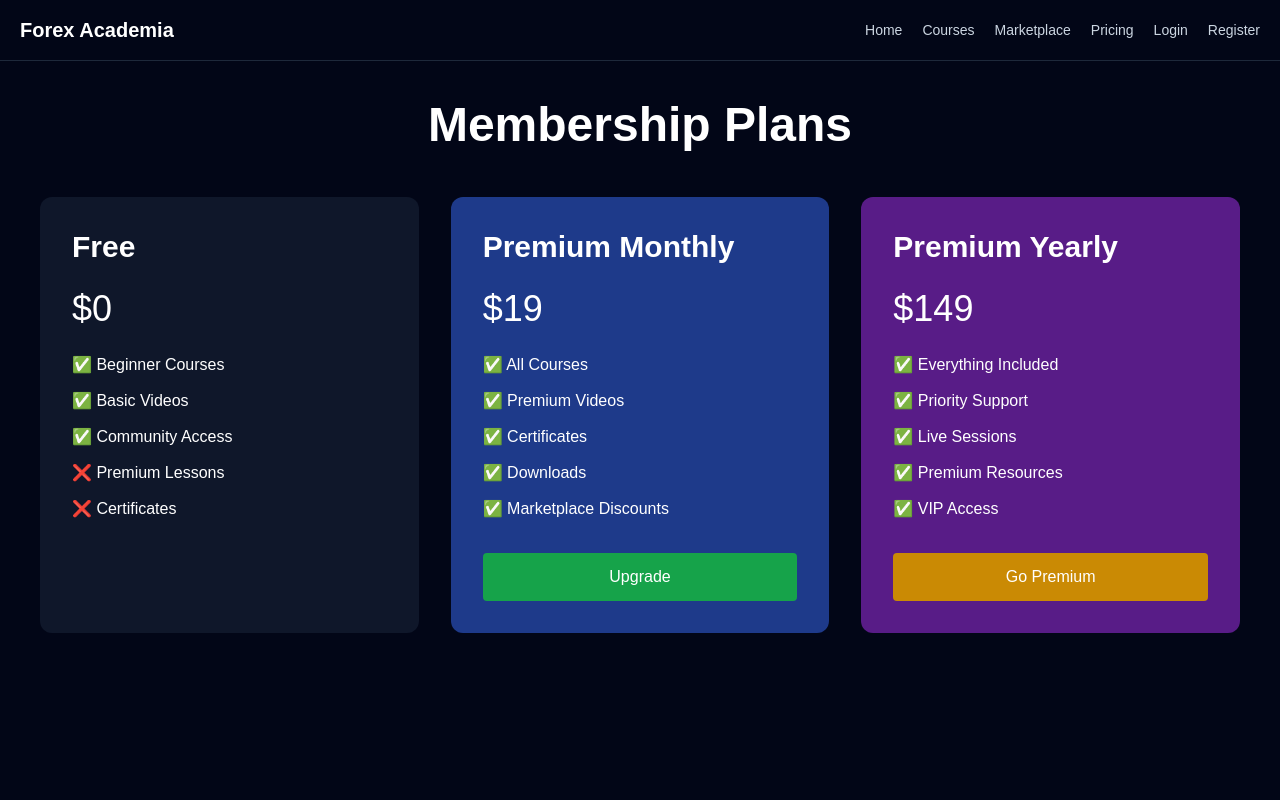
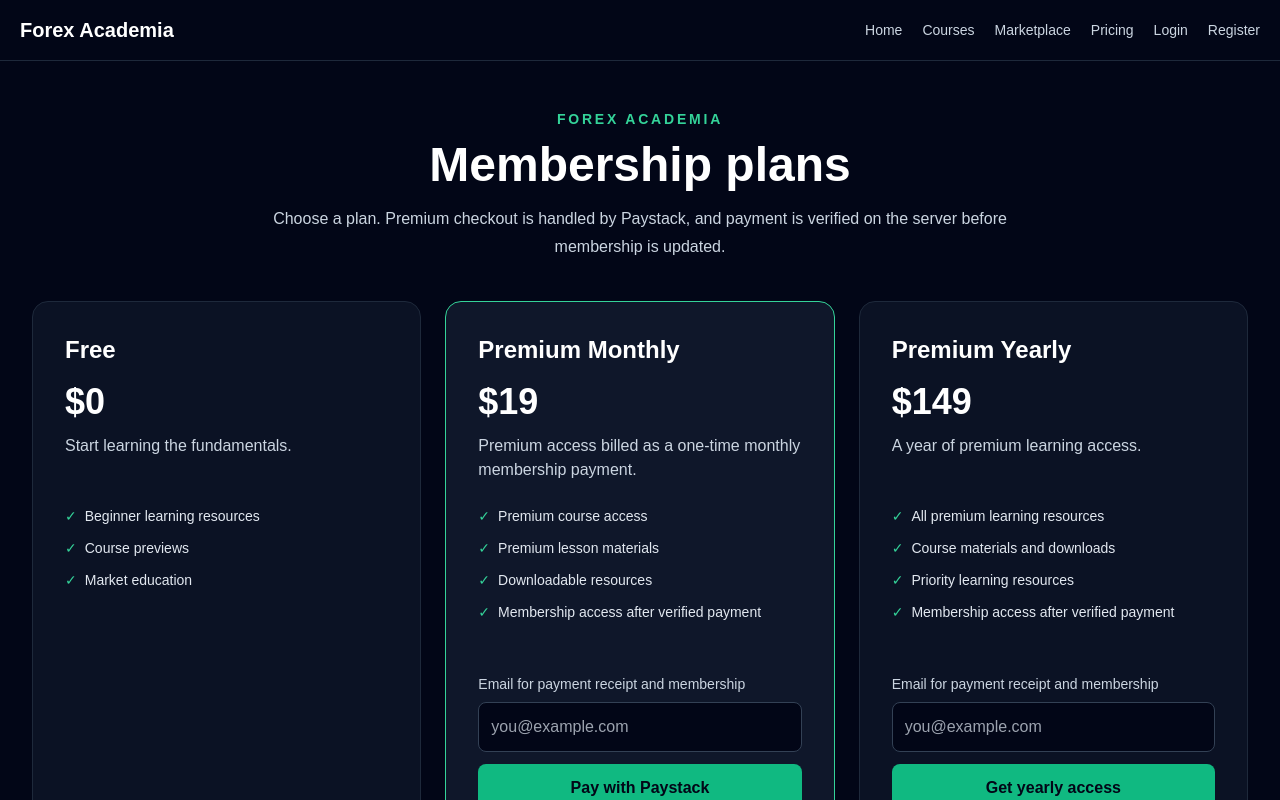
Before and after one commit to bethanyhellen210-alt/FOREX-ACADEMIA-, a Next.js app: page /pricing in a window 1280 px wide. Shown: the top 800 px of the page. Built offline with nearby package versions, Linux system fonts and the light colour scheme.

Commit message:
Connect membership plans to Paystack checkout

```diff
--- a/app/pricing/page.tsx
+++ b/app/pricing/page.tsx
@@ -1,112 +1,62 @@
 import Navbar from "@/components/Navbar";
+import PaystackCheckout from "@/components/PaystackCheckout";
+
+const plans = [
+  {
+    id: "free",
+    name: "Free",
+    price: "$0",
+    description: "Start learning the fundamentals.",
+    features: ["Beginner learning resources", "Course previews", "Market education"],
+  },
+  {
+    id: "monthly",
+    name: "Premium Monthly",
+    price: "$19",
+    description: "Premium access billed as a one-time monthly membership payment.",
+    features: ["Premium course access", "Premium lesson materials", "Downloadable resources", "Membership access after verified payment"],
+  },
+  {
+    id: "yearly",
+    name: "Premium Yearly",
+    price: "$149",
+    description: "A year of premium learning access.",
+    features: ["All premium learning resources", "Course materials and downloads", "Priority learning resources", "Membership access after verified payment"],
+  },
+];
 
 export default function PricingPage() {
   return (
     <>
       <Navbar />
-
-      <main className="min-h-screen bg-slate-950 text-white p-10">
-
-        <h1 className="text-5xl font-bold text-center mb-12">
-          Membership Plans
-        </h1>
-
-        <div className="grid md:grid-cols-3 gap-8">
-
-          {/* Free */}
-
-          <div className="bg-slate-900 rounded-xl p-8">
-
-            <h2 className="text-3xl font-bold">
-              Free
-            </h2>
-
-            <p className="text-4xl mt-6">
-              $0
-            </p>
-
-            <ul className="mt-6 space-y-3">
-              <li>✅ Beginner Courses</li>
-              <li>✅ Basic Videos</li>
-              <li>✅ Community Access</li>
-              <li>❌ Premium Lessons</li>
-              <li>❌ Certificates</li>
-            </ul>
-
+      <main className="min-h-screen bg-slate-950 px-5 py-12 text-white sm:px-8">
+        <div className="mx-auto max-w-7xl">
+          <div className="mx-auto max-w-3xl text-center">
+            <p className="text-sm font-semibold uppercase tracking-[0.2em] text-emerald-400">Forex Academia</p>
+            <h1 className="mt-3 text-4xl font-bold sm:text-5xl">Membership plans</h1>
+            <p className="mt-4 leading-7 text-slate-300">Choose a plan. Premium checkout is handled by Paystack, and payment is verified on the server before membership is updated.</p>
           </div>
-
-          {/* Monthly */}
-
-          <div className="bg-blue-900 rounded-xl p-8">
-
-            <h2 className="text-3xl font-bold">
-              Premium Monthly
-            </h2>
-
-            <p className="text-4xl mt-6">
-              $19
-            </p>
-
-            <ul className="mt-6 space-y-3">
-              <li>✅ All Courses</li>
-              <li>✅ Premium Videos</li>
-              <li>✅ Certificates</li>
-              <li>✅ Downloads</li>
-              <li>✅ Marketplace Discounts</li>
-            </ul>
-
-            <button
-              className="
-              mt-8
-              bg-green-600
-              px-6
-              py-3
-              rounded
-              w-full
-              "
-            >
-              Upgrade
-            </button>
-
+          <div className="mt-10 grid gap-6 md:grid-cols-3">
+            {plans.map((plan) => (
+              <article key={plan.id} className={`flex flex-col rounded-2xl border p-6 sm:p-8 ${plan.id === "monthly" ? "border-emerald-400 bg-slate-900" : "border-slate-800 bg-slate-900/70"}`}>
+                <h2 className="text-2xl font-bold">{plan.name}</h2>
+                <p className="mt-4 text-4xl font-bold">{plan.price}</p>
+                <p className="mt-3 min-h-12 leading-6 text-slate-300">{plan.description}</p>
+                <ul className="mt-6 space-y-3 text-sm text-slate-200">
+                  {plan.features.map((feature) => <li key={feature} className="flex gap-2"><span className="text-emerald-400">✓</span><span>{feature}</span></li>)}
+                </ul>
+                <div className="mt-auto pt-6">
+                  {plan.id === "free" ? (
+                    <a href="/register" className="block rounded-lg border border-slate-700 px-5 py-3 text-center font-semibold hover:bg-slate-800">Get started free</a>
+                  ) : (
+                    <PaystackCheckout plan={plan.id} label={plan.id === "monthly" ? "Pay with Paystack" : "Get yearly access"} />
+                  )}
+                </div>
+              </article>
+            ))}
           </div>
-
-          {/* Yearly */}
-
-          <div className="bg-purple-900 rounded-xl p-8">
-
-            <h2 className="text-3xl font-bold">
-              Premium Yearly
-            </h2>
-
-            <p className="text-4xl mt-6">
-              $149
-            </p>
-
-            <ul className="mt-6 space-y-3">
-              <li>✅ Everything Included</li>
-              <li>✅ Priority Support</li>
-              <li>✅ Live Sessions</li>
-              <li>✅ Premium Resources</li>
-              <li>✅ VIP Access</li>
-            </ul>
-
-            <button
-              className="
-              mt-8
-              bg-yellow-600
-              px-6
-              py-3
-              rounded
-              w-full
-              "
-            >
-              Go Premium
-            </button>
-
-          </div>
-
+          <p className="mx-auto mt-8 max-w-3xl text-center text-xs leading-5 text-slate-500">Prices shown are USD display prices. Your Paystack integration must be configured for a supported currency and matching minor-unit amounts. Do not enable live payments until you have tested the integration.</p>
         </div>
-
       </main>
     </>
   );
```
